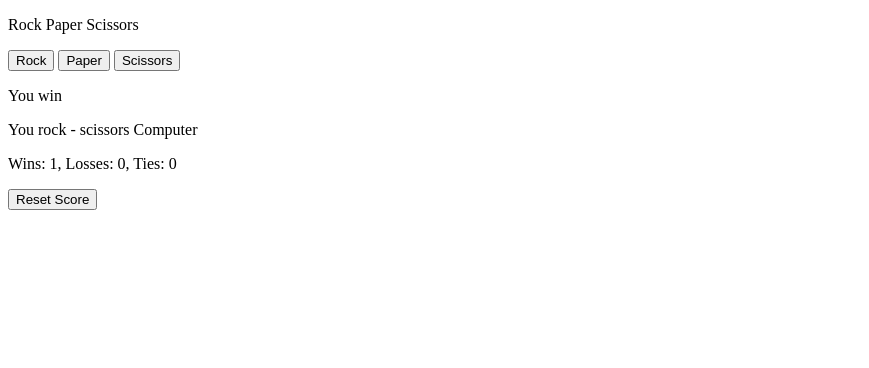
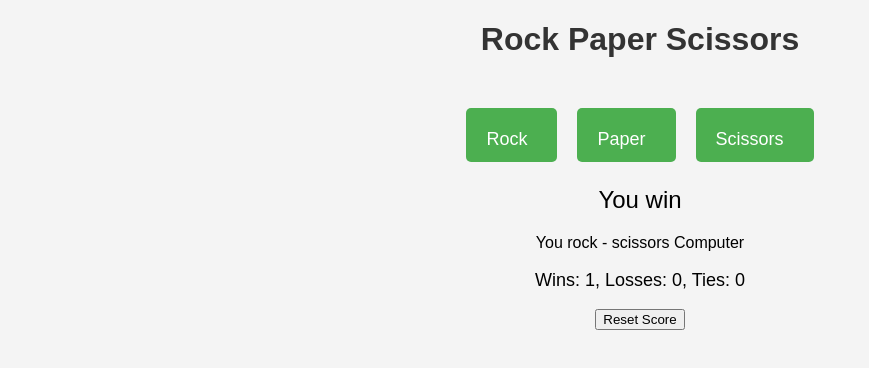
Before and after one commit to devyanshiiii21/Rock-Paper-Scissors, a plain HTML site: page index.html in a window 1280 px wide. Both pictures are taken after a click on the button "Rock". Shown: the whole page, without its empty margins (0-869 px from the left). Drawn offline with Linux system fonts and the light colour scheme.

Commit message:
Added styling

```diff
--- a/index.html
+++ b/index.html
@@ -4,110 +4,29 @@
     <meta charset="UTF-8">
     <meta name="viewport" content="width=device-width, initial-scale=1.0">
     <title>Rock Paper Scissors</title>
+    <link rel="stylesheet" href="styles.css">
 </head>
 <body>
-    <p>Rock Paper Scissors</p>
-    <button onclick="playGame('rock');">Rock</button>
-    <button onclick="playGame('paper');">Paper</button>
-    <button onclick="playGame('scissors');">Scissors</button>
+    <h1>Rock Paper Scissors</h1>
+    <div class="game-container">
+        <div class="game-buttons">
+            <button onclick="playGame('rock')">Rock <span class="emoticon emoticon-rock"></span></button>
+            <button onclick="playGame('paper')">Paper <span class="emoticon emoticon-paper"></span></button>
+            <button onclick="playGame('scissors')">Scissors <span class="emoticon emoticon-scissors"></span></button>
+        </div>
+        <p class="game-result js-result"></p>
+        <p class="game-moves js-moves"></p>
+        <p class="scoreboard js-score"></p>
 
-    <p class="js-result"></p>
-    <p class="js-moves"></p>
-    <p class="js-score"></p>
-
-
-    <button onclick="
-            score.wins= 0;
-            score.losses=0;
-            score.ties =0;
+        <button onclick="
+            score.wins = 0;
+            score.losses = 0;
+            score.ties = 0;
             localStorage.removeItem('score');
             updateScore();
         ">Reset Score</button>
+    </div>
 
-    <script>
-        let score = JSON.parse(localStorage.getItem('score')) || {
-            wins: 0,
-            losses:0,
-            ties: 0
-        };
-
-        updateScore();
-
-        function playGame(playerMove){
-            const computerMove = pickComputerMove();
-            let result = '';
-            if(playerMove === 'scissors'){
-                if(computerMove === 'rock'){
-                result = 'You lose';
-                }
-                else if(computerMove === 'paper'){
-                    result = 'You win';
-                }
-                else if(computerMove === 'scissors'){
-                    result = 'Tie';
-                }
-            }
-            else if(playerMove === 'paper'){
-                if(computerMove === 'rock'){
-                    result = 'You win';
-                }
-                else if(computerMove === 'paper'){
-                    result = 'Tie';
-                }
-                else if(computerMove === 'scissors'){
-                    result = 'You lose';
-                }
-            }
-            else if(playerMove === 'rock'){
-                if(computerMove === 'rock'){
-                    result = 'Tie';
-                }
-                else if(computerMove === 'paper'){
-                    result = 'You lose';
-                }
-                else if(computerMove === 'scissors'){
-                    result = 'You win';
-                }
-            }
-            if(result === 'You win'){
-                score.wins += 1;
-            }
-            else if(result === 'You lose'){
-                score.losses += 1;
-            }
-            else if(result === 'Tie'){
-                score.ties += 1;
-            }
-
-            localStorage.setItem('score',JSON.stringify(score));
-
-            updateScore();
-
-            document.querySelector('.js-result').innerHTML = result;
-
-            document.querySelector('.js-moves').innerHTML = `You ${playerMove} - ${computerMove} Computer`;
-        }
-
-        function updateScore() {
-            document.querySelector('.js-score')
-            .innerHTML = `Wins: ${score.wins}, Losses: ${score.losses}, Ties: ${score.ties}`;
-        }
-
-        function pickComputerMove(){
-            let computerMove = '';
-
-            const randomNumber = Math.random();
-            if(randomNumber >= 0 && randomNumber < 1/3){
-                computerMove = 'rock';
-            }
-            else if(randomNumber >= 1/3 && randomNumber < 2/3){
-                computerMove = 'paper';
-            }
-            else if( randomNumber >= 2/3 && randomNumber <= 1){
-                computerMove ='scissors' ;
-            }
-            return computerMove;
-        }
-    </script>
+    <script src="script.js"></script>
 </body>
 </html>
--- /dev/null
+++ b/script.js
@@ -0,0 +1,74 @@
+let score = JSON.parse(localStorage.getItem('score')) || {
+  wins: 0,
+  losses: 0,
+  ties: 0,
+}
+
+updateScore()
+
+function playGame(playerMove) {
+  const computerMove = pickComputerMove()
+  let result = ''
+  if (playerMove === 'scissors') {
+    if (computerMove === 'rock') {
+      result = 'You lose'
+    } else if (computerMove === 'paper') {
+      result = 'You win'
+    } else if (computerMove === 'scissors') {
+      result = 'Tie'
+    }
+  } else if (playerMove === 'paper') {
+    if (computerMove === 'rock') {
+      result = 'You win'
+    } else if (computerMove === 'paper') {
+      result = 'Tie'
+    } else if (computerMove === 'scissors') {
+      result = 'You lose'
+    }
+  } else if (playerMove === 'rock') {
+    if (computerMove === 'rock') {
+      result = 'Tie'
+    } else if (computerMove === 'paper') {
+      result = 'You lose'
+    } else if (computerMove === 'scissors') {
+      result = 'You win'
+    }
+  }
+  if (result === 'You win') {
+    score.wins += 1
+  } else if (result === 'You lose') {
+    score.losses += 1
+  } else if (result === 'Tie') {
+    score.ties += 1
+  }
+
+  localStorage.setItem('score', JSON.stringify(score))
+
+  updateScore()
+
+  document.querySelector('.js-result').innerHTML = result
+
+  document.querySelector(
+    '.js-moves'
+  ).innerHTML = `You ${playerMove} - ${computerMove} Computer`
+}
+
+function updateScore() {
+  document.querySelector(
+    '.js-score'
+  ).innerHTML = `Wins: ${score.wins}, Losses: ${score.losses}, Ties: ${score.ties}`
+}
+
+function pickComputerMove() {
+  let computerMove = ''
+
+  const randomNumber = Math.random()
+  if (randomNumber >= 0 && randomNumber < 1 / 3) {
+    computerMove = 'rock'
+  } else if (randomNumber >= 1 / 3 && randomNumber < 2 / 3) {
+    computerMove = 'paper'
+  } else if (randomNumber >= 2 / 3 && randomNumber <= 1) {
+    computerMove = 'scissors'
+  }
+  return computerMove
+}
--- /dev/null
+++ b/styles.css
@@ -0,0 +1,56 @@
+body {
+    font-family: Arial, sans-serif;
+    text-align: center;
+    background-color: #f4f4f4;
+}
+
+h1 {
+    color: #333;
+}
+
+.game-container {
+    margin-top: 50px;
+}
+
+.game-buttons {
+    display: flex;
+    justify-content: center;
+    margin-bottom: 20px;
+}
+
+.game-buttons button {
+    font-size: 18px;
+    padding: 10px 20px;
+    margin: 0 10px;
+    background-color: #4caf50;
+    color: #fff;
+    border: none;
+    cursor: pointer;
+    border-radius: 5px;
+}
+
+.game-result {
+    font-size: 24px;
+    margin-bottom: 20px;
+}
+
+.scoreboard {
+    font-size: 18px;
+}
+
+.emoticon {
+    font-size: 30px;
+    margin: 5px;
+}
+
+.emoticon-win {
+    color: green;
+}
+
+.emoticon-lose {
+    color: red;
+}
+
+.emoticon-tie {
+    color: orange;
+}
```
